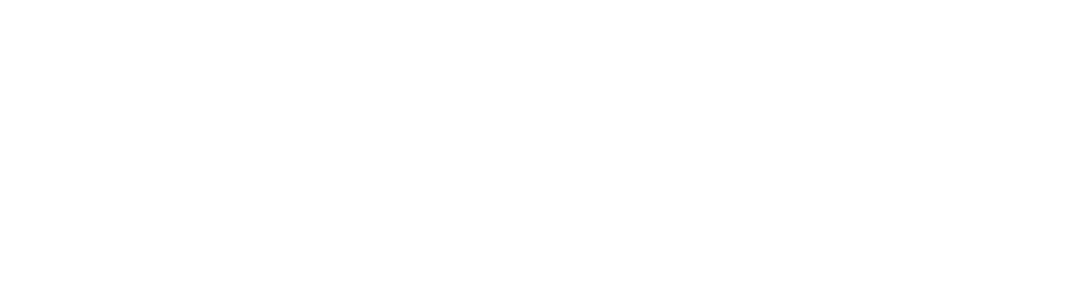
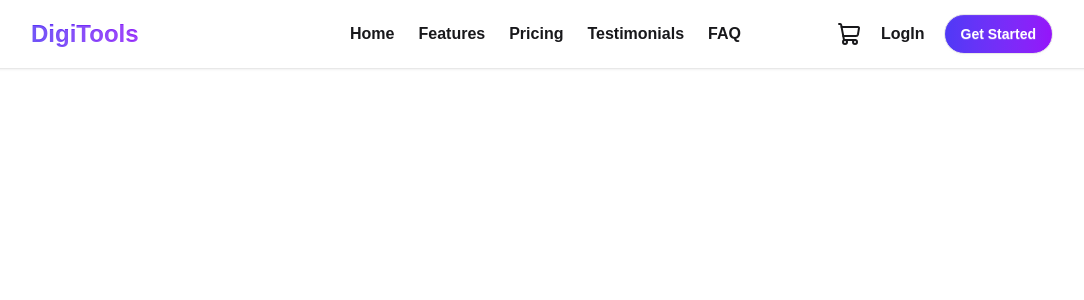
Before and after one commit to Asraful-Alam-Sifat/Assignment-06, a React (Vite) app: page / in a window 1280 px wide. Shown: the top 300 px of the page, without its empty margins (106-1190 px from the left). Built offline with nearby package versions, Linux system fonts and the light colour scheme.

Commit message:
Add NavBar

```diff
--- a/package.json
+++ b/package.json
@@ -11,6 +11,7 @@
   },
   "dependencies": {
     "@tailwindcss/vite": "^4.2.2",
+    "lucide-react": "^1.7.0",
     "react": "^19.2.4",
     "react-dom": "^19.2.4",
     "tailwindcss": "^4.2.2"
--- a/src/App.jsx
+++ b/src/App.jsx
@@ -1,11 +1,14 @@
 
 import './App.css'
+import NavBar from './components/NavBar/NavBar'
 
 function App() {
 
 
   return (
     <>
+    <NavBar></NavBar>
+
     </>
   )
 }
--- /dev/null
+++ b/src/components/NavBar/NavBar.jsx
@@ -0,0 +1,53 @@
+
+import { ShoppingCart } from 'lucide-react';
+import React from 'react';
+
+
+const NavBar = () => {
+    return (
+        <div>
+            <div className="navbar bg-base-100 shadow-sm px-3 lg:px-10  flex justify-evenly">
+
+            <div className="navbar-start w-[20%]">
+    <div className="dropdown">
+      <div tabIndex={0} role="button" className="btn btn-ghost lg:hidden">
+        <svg xmlns="http://www.w3.org/2000/svg" className="h-5 w-5" fill="none" viewBox="0 0 24 24" stroke="currentColor"> <path strokeLinecap="round" strokeLinejoin="round" strokeWidth="2" d="M4 6h16M4 12h8m-8 6h16" /> </svg>
+      </div>
+      <ul
+        tabIndex="-1"
+        className="menu menu-sm dropdown-content bg-base-100 rounded-box z-1 mt-3 w-52 p-2 shadow">
+        <li className='font-semibold text-xl'><a href="/">Home</a></li>
+        <li className='font-semibold text-xl'><a href="/">Features</a></li>
+        <li className='font-semibold text-xl'><a href="/">Pricing</a></li>
+        <li className='font-semibold text-xl'><a href="/">Testimonials</a></li>
+        <li className='font-semibold text-xl'><a href="/">FAQ</a></li>
+      </ul>
+    </div>
+    <a className="btn btn-ghost text-transparent bg-clip-text bg-linear-to-r from-[#4F39F6] to-[#9514FA] font-bold text-2xl">DigiTools</a>
+  </div>
+  <div className="navbar-center hidden lg:flex">
+    <ul className="menu menu-horizontal px-1">
+        <li className='font-semibold text-base'><a href="/">Home</a></li>
+        <li className='font-semibold text-base'><a href="/">Features</a></li>
+        <li className='font-semibold text-base'><a href="/">Pricing</a></li>
+        <li className='font-semibold text-base'><a href="/">Testimonials</a></li>
+        <li className='font-semibold text-base'><a href="/">FAQ</a></li>
+    </ul>
+  </div>
+
+
+
+  <div className='flex gap-5 items-center'>
+    <ShoppingCart />
+    <button className='text-base font-semibold'>LogIn</button>
+    <div className="navbar-end">
+    <a className="btn bg-linear-to-r from-[#4F39F6] to-[#9514FA] text-white rounded-full">Get Started</a>
+  </div>
+  </div>
+
+</div>
+        </div>
+    );
+};
+
+export default NavBar;
--- a/src/index.css
+++ b/src/index.css
@@ -1,2 +1,8 @@
 @import "tailwindcss";
 @plugin "daisyui";
+@import url('https://fonts.googleapis.com/css2?family=Manrope:wght@200..800&display=swap');
+
+
+body {
+    font-family: "Manrope", sans-serif;
+}
```
Also changed, not shown: 1 other file (tests, documents, lock files or other folders).
